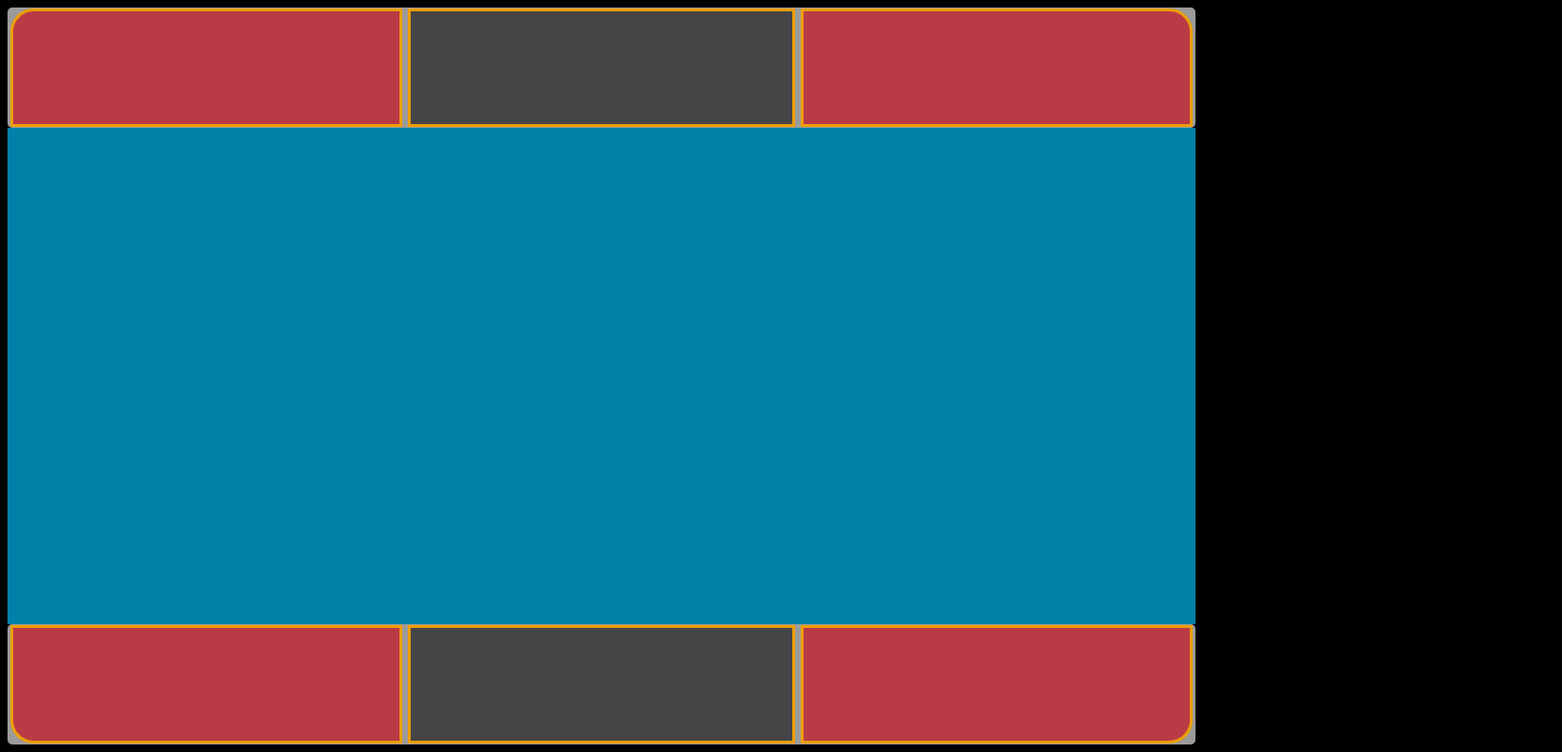
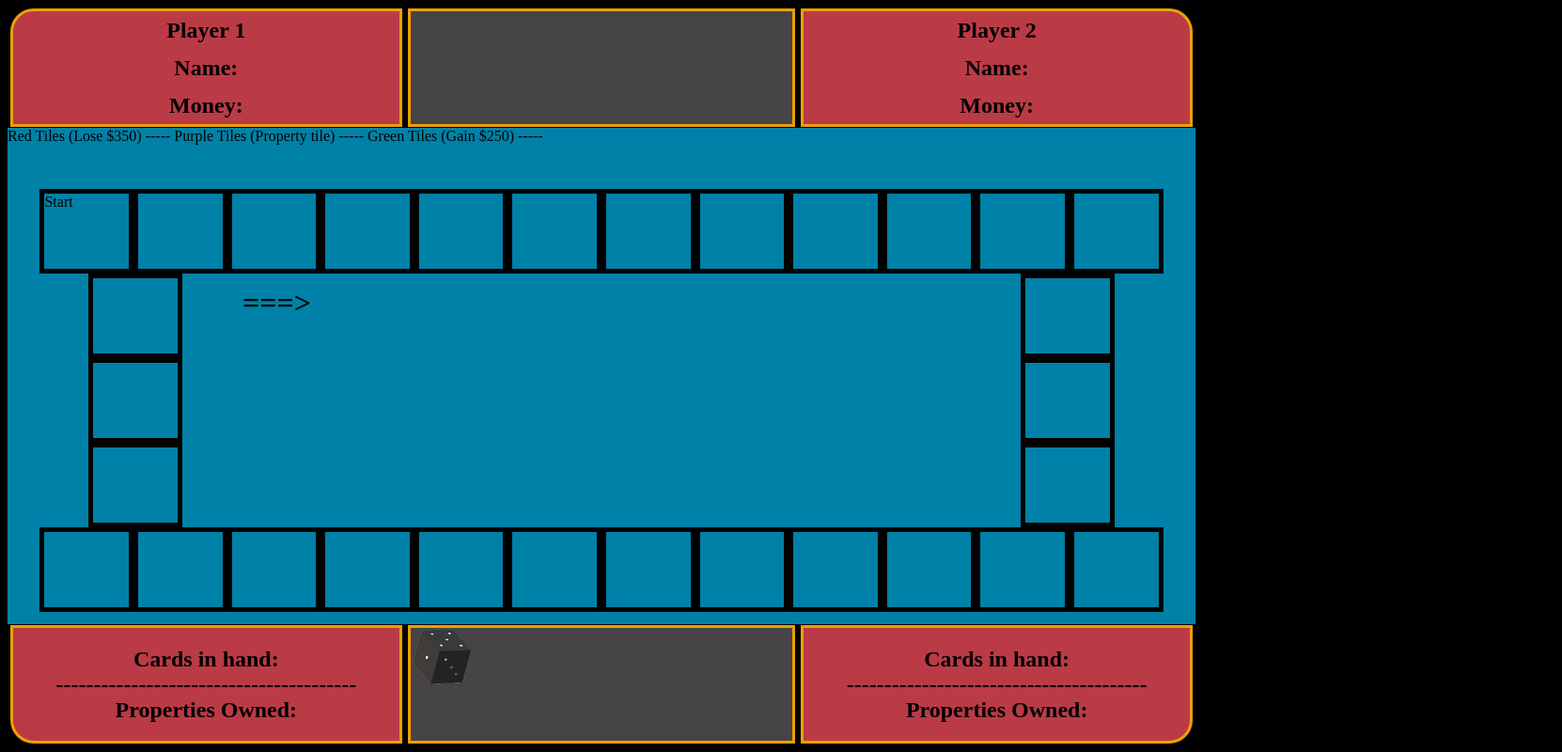
Before and after one commit to Bhjamin/Capstone, a website: page main/html.html in a window 1280 px wide. Shown: the whole page at 94% size, 1662 px wide, since content can reach past the window. Drawn offline with nearby package versions, Linux system fonts and the light colour scheme.

Commit message:
third commit

```diff
--- a/main/css.css
+++ b/main/css.css
@@ -4,7 +4,7 @@ body {
 
 header {
 
-    background-color: rgb(156, 155, 155);
+    background-color: black;
     margin: 0 auto;
     display: flex;
     flex-direction: row;
@@ -18,12 +18,13 @@ header {
 main {
     height: 66vh;
     width: 100%;
-    background-color: rgb(0, 129, 167)
+    background-color: rgb(0, 129, 167);
+
 }
 
 footer {
 
-    background-color: rgb(156, 155, 155);
+    background-color: black;
     margin: 0 auto;
     display: flex;
     flex-direction: row;
@@ -33,6 +34,59 @@ footer {
     border-radius: 5px;
 
 }
+
+h1 {
+    display: inline;
+    position: relative;
+}
+
+h2 {
+    margin: 0 auto;
+}
+
+#Arr1 {
+    top: 150px;
+    left: 250px;
+}
+
+#Arr2 {
+    top: 440px;
+    left: 1500px;
+
+}
+
+#p1Top {
+    display: flex;
+    flex-direction: column;
+    justify-content: center;
+    align-items: center;
+    justify-content: space-around;
+}
+
+#p2Top {
+    display: flex;
+    flex-direction: column;
+    justify-content: center;
+    align-items: center;
+    justify-content: space-around;
+}
+
+#p1Bottom {
+    display: flex;
+    flex-direction: column;
+    justify-content: center;
+    align-items: center;
+
+}
+
+#p2Bottom {
+    display: flex;
+    flex-direction: column;
+    justify-content: center;
+    align-items: center;
+}
+
+
 
 .corners {
 
@@ -69,3 +123,52 @@ footer {
     border: 3px solid rgb(236, 159, 5);
 
 }
+
+.tile {
+    width: 7vw;
+    height: 10vh;
+    border: 5px solid black;
+}
+
+#topDiv {
+    padding: 10px;
+    display: flex;
+    justify-content: center;
+    padding-bottom: 0;
+}
+
+#bottomDiv {
+    padding: 10px;
+    display: flex;
+    justify-content: center;
+    padding-top: 0;
+}
+
+#midDiv {
+    display: flex;
+}
+
+#rightMid {
+    display: flex;
+    flex-direction: column;
+    align-items: flex-end;
+    margin-right: 86px;
+    width: 50%;
+
+}
+
+#leftMid {
+    display: flex;
+    flex-direction: column;
+    align-items: flex-start;
+    width: 50%;
+    margin-left: 86px;
+}
+
+img {
+    width: 1;
+}
+
+p {
+    margin: 0;
+}
--- a/main/html.html
+++ b/main/html.html
@@ -10,19 +10,125 @@
 <body>
 
 <header>
-    <section id="p1Top" class="corners"></section>
-    <div id="turnDiv" class="mid"></div>
-    <section id="p2Top" class="corners"></section>
+    <section id="p1Top" class="corners">
+        <h2>Player 1</h2>
+        <h2>Name: </h2>
+        <h2>Money: </h2>
+    </section>
+
+
+    <div id="turnDiv" class="mid">
+
+    </div>
+
+
+    <section id="p2Top" class="corners">
+        <h2>Player 2</h2>
+        <h2>Name: </h2>
+        <h2>Money: </h2>
+    </section>
 </header>
 
 <main>
 
+    <p> Red Tiles (Lose $350) ----- Purple Tiles (Property tile) ----- Green Tiles (Gain $250) -----
+    </p>
+    <h1 id="Arr1"> ===> </h1>
+    <h1 id="Arr2"> <=== </h1>
+
+
+    <div id="topDiv">
+
+        <div id="1" class="tile">Start</div>
+        <div id="2" class="tile"></div>
+        <div id="3" class="tile"></div>
+        <div id="4" class="tile"></div>
+        <div id="5" class="tile"></div>
+        <div id="6" class="tile"></div>
+        <div id="7" class="tile"></div>
+        <div id="8" class="tile"></div>
+        <div id="9" class="tile"></div>
+        <div id="10" class="tile"></div>
+        <div id="11" class="tile"></div>
+        <div id="12" class="tile"></div>
+
+
+    </div>
+
+
+
+    <div id="midDiv">
+
+        <section id="leftMid">
+
+            <div id="28" class="tile"></div>
+            <div id="29" class="tile"></div>
+            <div id="30" class="tile"></div>
+
+        </section>
+
+
+        <section id="rightMid">
+
+            <div id="13" class="tile"></div>
+            <div id="14" class="tile"></div>
+            <div id="15" class="tile"></div>
+
+        </section>
+
+    </div>
+
+
+
+    <div id="bottomDiv">
+
+        <div id="16" class="tile"></div>
+        <div id="17" class="tile"></div>
+        <div id="18" class="tile"></div>
+        <div id="19" class="tile"></div>
+        <div id="20" class="tile"></div>
+        <div id="21" class="tile"></div>
+        <div id="22" class="tile"></div>
+        <div id="23" class="tile"></div>
+        <div id="24" class="tile"></div>
+        <div id="25" class="tile"></div>
+        <div id="26" class="tile"></div>
+        <div id="27" class="tile"></div>
+
+    </div>
+
 </main>
 
 <footer>
-    <aside id="p1Bottom" class="corners"></aside>
-    <div id="dieDiv" class="mid"></div>
-    <aside id="p2Bottom" class="corners"></aside>
+    <aside id="p1Bottom" class="corners">
+        <h2>Cards in hand:
+            <div id="p1Cards">
+
+            </div></h2>
+            <h2>----------------------------------------</h2>
+            <h2>Properties Owned:<div id="p1Props">
+
+            </div></h2>
+    </aside>
+
+
+    <div id="dieDiv" class="mid">
+        <section id="actions"></section>
+        <img src="../die.png">
+    </div>
+
+
+
+    <aside id="p2Bottom" class="corners">
+        <h2>Cards in hand:
+        <div id="p2Cards">
+
+        </div></h2>
+        <h2>----------------------------------------</h2>
+        <h2>Properties Owned:<div id="p2Props">
+
+        </div></h2>
+    </aside>
 </footer>
 
 <script src="../node_modules/axios/dist/axios.min.js"></script>
```
Also changed, not shown: die.png (added).
